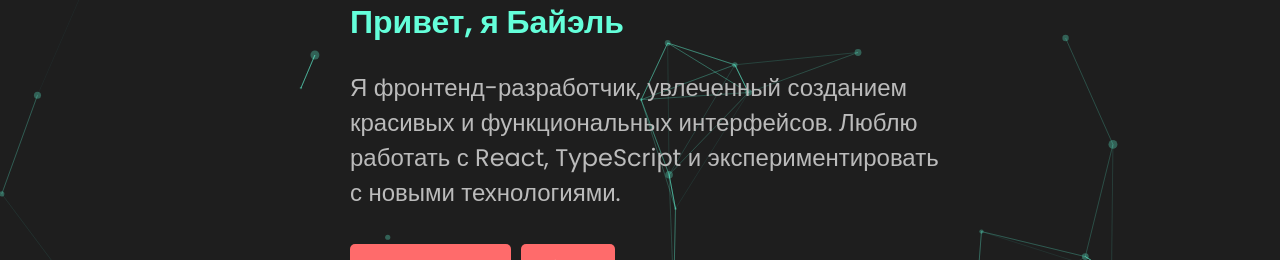
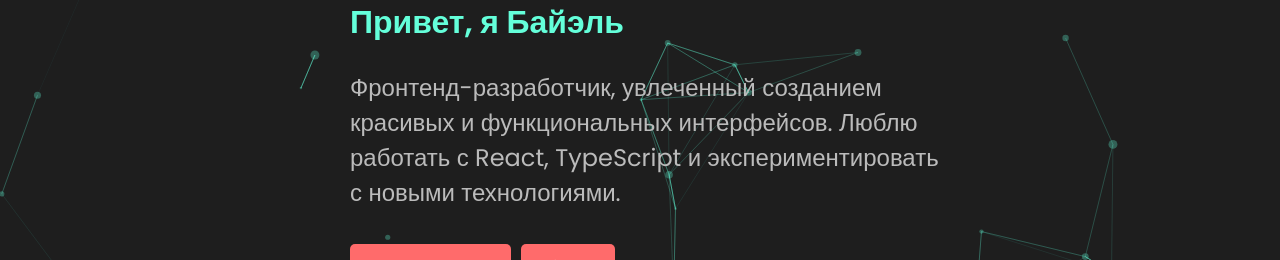
Before and after one commit to genssi/my-portfolio, a React (Create React App) app: page /about in a window 1280 px wide. Shown: the part 401-661 px from the top of the page. Built offline with nearby package versions, Linux system fonts and the light colour scheme.

Commit message:
правка в тексте

```diff
--- a/src/components/pages/About.tsx
+++ b/src/components/pages/About.tsx
@@ -79,7 +79,7 @@ const education: PartialExperience[] = [
 const funFacts: PartialExperience[] = [
     {
         question: "💻 Что я люблю?",
-        answer: "Шахматы, Музыку, Тишину",
+        answer: "Шахматы, Музыку, Игры",
     },
     {
         question: "🎬 Любимый фильм?",
@@ -114,7 +114,7 @@ const About: React.FC = () => {
             <div className="about-content">
                 <h1>Привет, я Байэль</h1>
                 <p>
-                    Я фронтенд-разработчик, увлеченный созданием красивых и
+                    Фронтенд-разработчик, увлеченный созданием красивых и
                     функциональных интерфейсов. Люблю работать с React,
                     TypeScript и экспериментировать с новыми технологиями.
                 </p>
```
